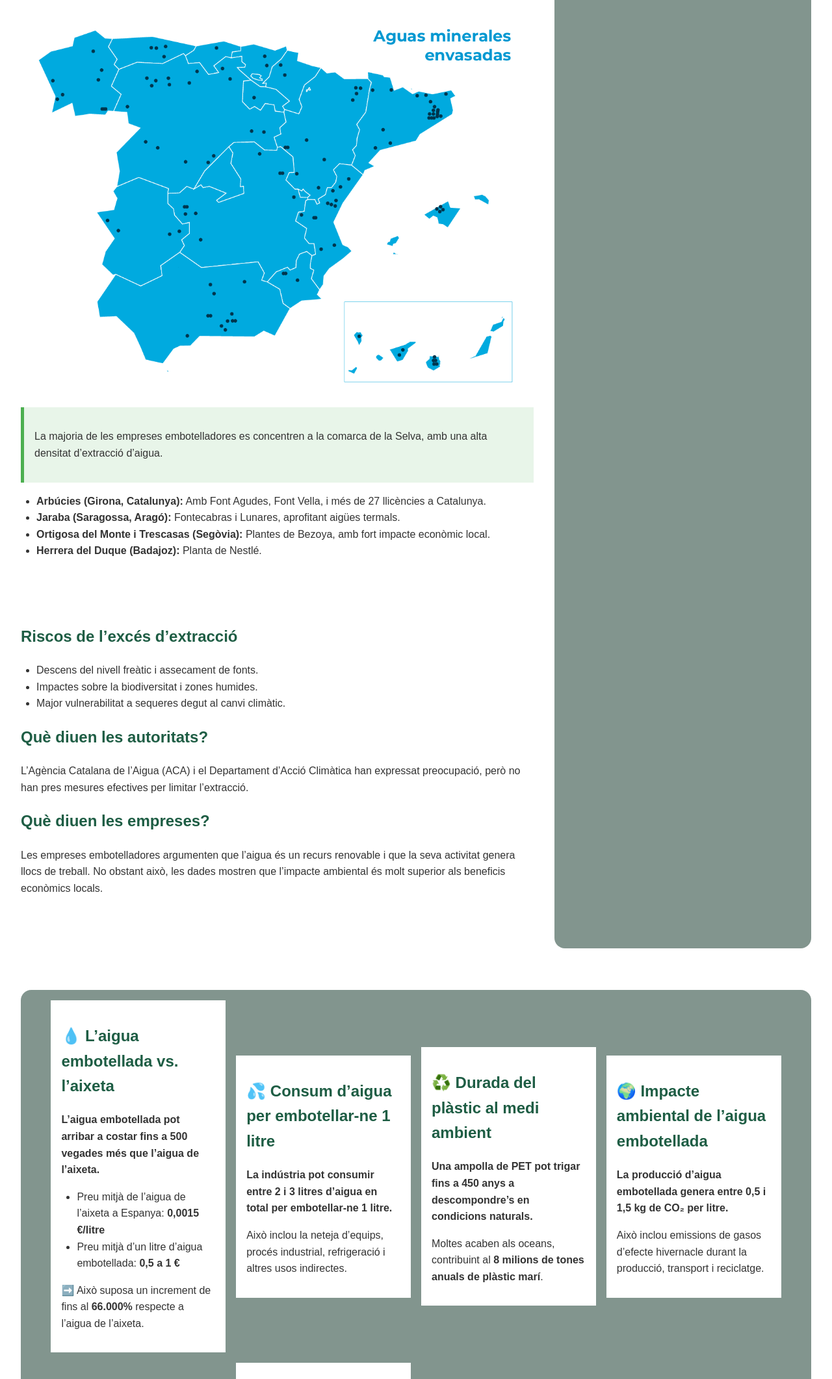
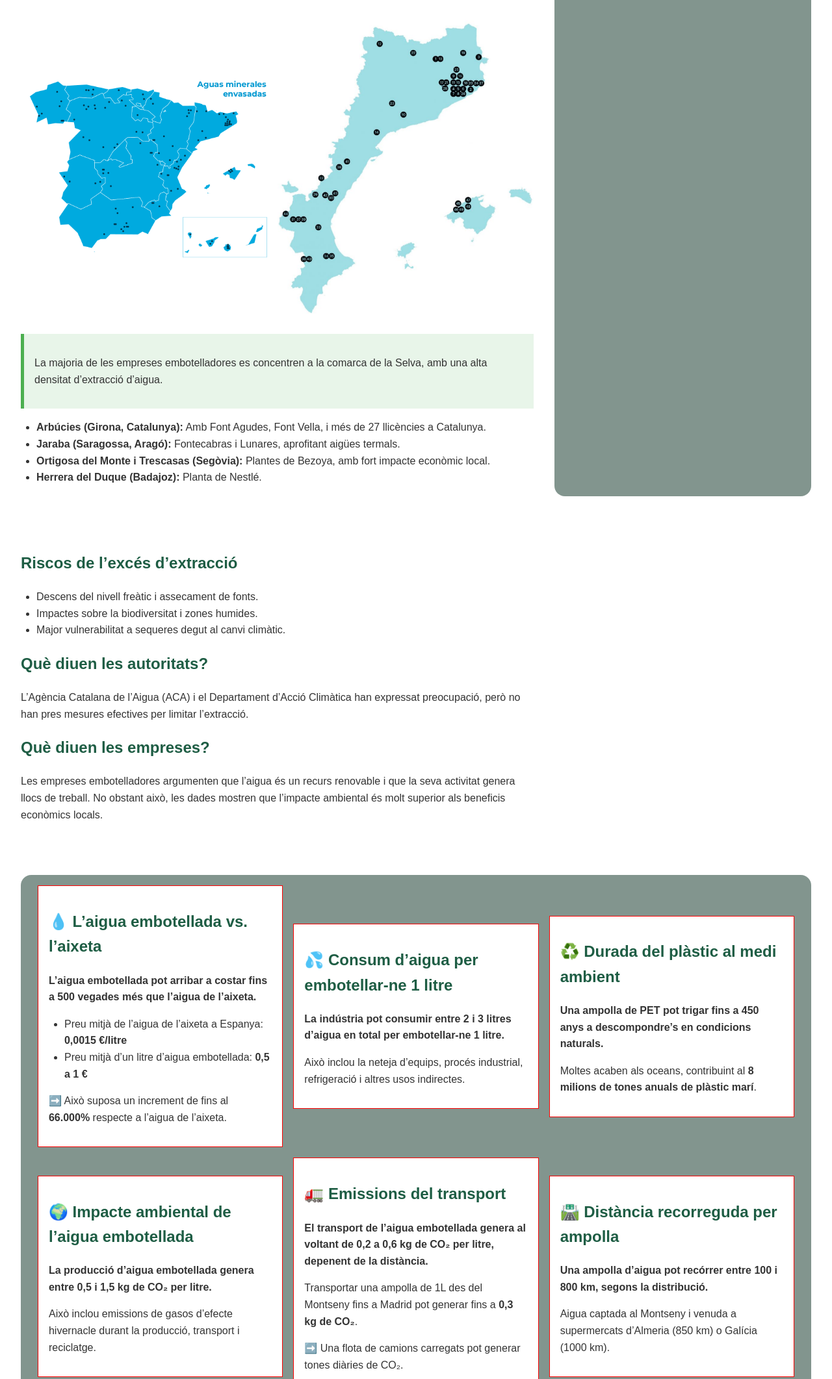
Before and after one commit to GeorginaTS/aigua-clara, a plain HTML site: page index.html in a window 1280 px wide. Shown: the part 896-3019 px from the top of the page at 65% size. Drawn offline with Linux system fonts and the light colour scheme.

Commit message:
canvis estructura

```diff
--- a/index.css
+++ b/index.css
@@ -33,7 +33,7 @@ body {
     padding-left: 1.5em;
   }
   img {
-    max-width: 100%;
+    max-width: 50%;
     height: auto;
     border-radius: 1em;
   }
@@ -43,25 +43,33 @@ body {
     padding: 1em;
     margin: 1em 0;
   }
+  .img-box {
+    display: flex;
+    justify-content: center;
+    align-items: center;
+    margin: 1em 0;
+  }
   #curiositats {
+    position: relative;
+    grid-row: span 2;
     grid-column: span 2;
     background-color: #3b594da2;
-    padding: 1em;
+    padding: 1em 1em;
     border-radius: 1em;
     display: flex;
-    flex-direction: row;
     flex-wrap: wrap;
     gap:1em;
     justify-content: center;
     align-items: center;
   }
   #curiositats > article {
-    width: 20%;
+    border: 1px solid red;
     padding: 1em;
+    max-width:29%;
     background-color: #fff;
   }
   #quefem{
-    grid-row: span 4;
+
     background-color: #3b594da2;
     padding: 1em;
     border-radius: 1em;
--- a/index.html
+++ b/index.html
@@ -49,7 +49,11 @@
         </div></article>
         <article>
             <h2>4. Municipis amb alta concentració d’embotelladores</h2>
-            <img src="./img/mapa_espana.png" alt="Mapa embotelladores Espanya" />
+            <div class="img-box">
+                <img src="./img/mapa_espana.png" alt="Mapa embotelladores Espanya" />
+                <img src="./img/mapa_paisos-catalans.png" alt="Mapa embotelladores Països Catalans" />
+            </div>
+
             <div class="data-box">
                 <p>
               La majoria de les empreses embotelladores es concentren a la
```
Also changed, not shown: img/mapa_paisos-catalans.png (added).
